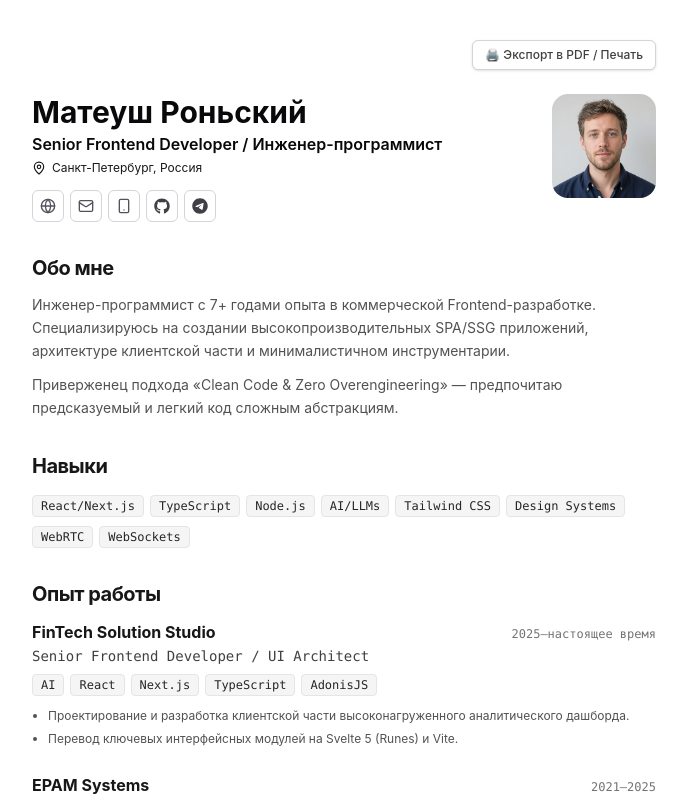
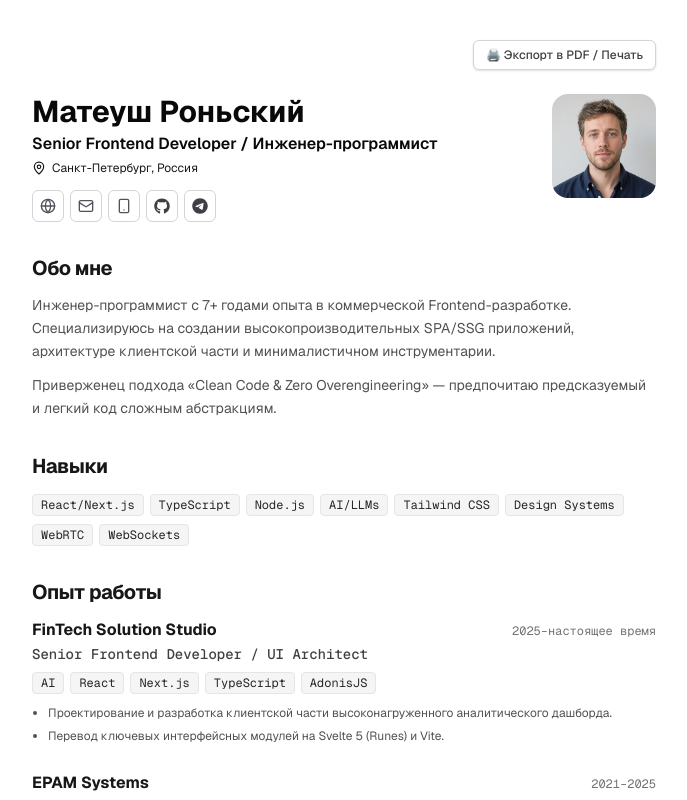
Before and after one commit to kagulion/prosto-cv, a SvelteKit app: page / in a window 1280 px wide. Shown: the top 800 px of the page, without its empty margins (296-983 px from the left). Built offline with nearby package versions, Linux system fonts and the light colour scheme.

Commit message:
style: change fonts to Geist

```diff
--- a/src/routes/layout.css
+++ b/src/routes/layout.css
@@ -1 +1,14 @@
-@import 'tailwindcss';
+@import url("https://fonts.googleapis.com/css2?family=Geist+Mono:ital,wght@0,100..900;1,100..900&family=Geist:ital,wght@0,100..900;1,100..900&display=swap");
+@import "tailwindcss";
+
+@theme {
+  --font-sans:
+    "Geist", -apple-system, BlinkMacSystemFont, "Segoe UI", Roboto, sans-serif;
+  --font-mono:
+    "Geist Mono", ui-monospace, SFMono-Regular, Menlo, Monaco, Consolas,
+    monospace;
+}
+
+body {
+  font-family: var(--font-sans);
+}
```
